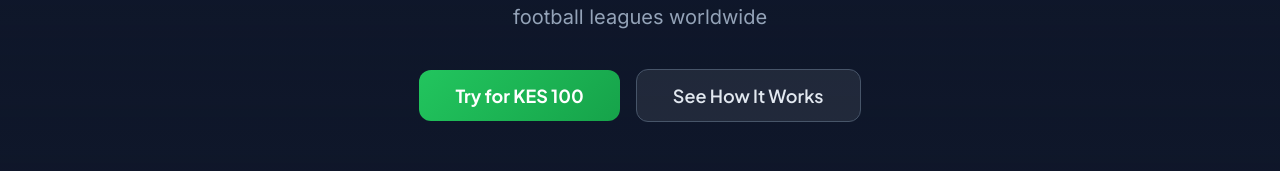
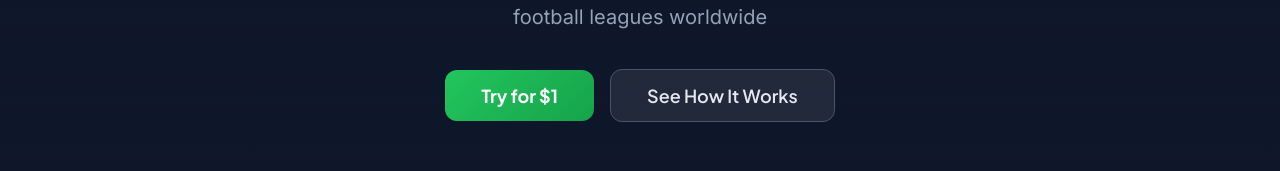
Before and after one commit to Bazenga254/Soccer_Prediction_AI, a React (Vite) app in the folder frontend/: page / in a window 1280 px wide. Shown: the part 426-597 px from the top of the page. Built offline with nearby package versions, Linux system fonts and the light colour scheme; no server answers.

Commit message:
Dynamic hero CTA button: show USD price for non-Kenyan users

```diff
--- a/frontend/src/pages/LandingPage.jsx
+++ b/frontend/src/pages/LandingPage.jsx
@@ -124,7 +124,7 @@ export default function LandingPage() {
   const TRIAL_FEATURES = pricing?.plans?.[trialKey]?.features || [
     '10 AI match predictions per day',
     '3 jackpot analyses per day',
-    '10 AI chat prompts per day',
+    'Unlimited AI chat assistant',
     'Live score tracking & goal alerts',
     '40+ leagues worldwide',
     'Community predictions feed',
@@ -135,7 +135,7 @@ export default function LandingPage() {
   const PRO_FEATURES = pricing?.plans?.[weeklyKey]?.features || [
     '20 AI match predictions per day',
     '5 jackpot analyses per day',
-    '10 AI chat prompts per day',
+    '50 AI chat prompts per day',
     'Odds comparison across bookmakers',
     'Advanced analytics & value betting',
     'Live score tracking & goal alerts',
@@ -161,7 +161,11 @@ export default function LandingPage() {
         <h1 className="hero-title">{t('landing.heroTitle')}</h1>
         <p className="hero-subtitle">{t('landing.heroSubtitle')}</p>
         <div className="hero-actions">
-          <button className="hero-cta-btn" onClick={scrollToPricing}>Try for KES 100</button>
+          <button className="hero-cta-btn" onClick={scrollToPricing}>
+            {isKenyan
+              ? 'Try for KES 100'
+              : `Try for ${currencySymbol}${pricing?.plans?.trial_usd?.price ?? 1}`}
+          </button>
           <button className="hero-secondary-btn" onClick={() => {
             document.getElementById('features')?.scrollIntoView({ behavior: 'smooth' })
           }}>{t('landing.seeHowItWorks')}</button>
```
